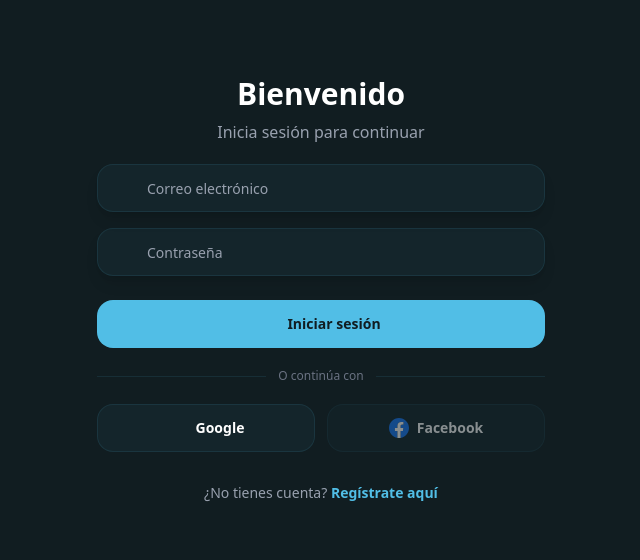
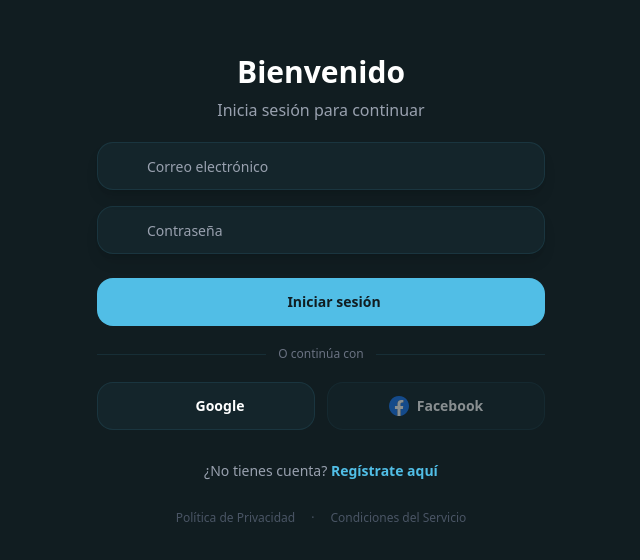
Before and after one commit to dev-tective/isil-syllabus, a React (Vite) app: page /login in a window 1280 px wide. Shown: the part 110-670 px from the top of the page, without its empty margins (319-959 px from the left). Built offline with nearby package versions, Linux system fonts and the light colour scheme; no server answers; some icons are missing.

Commit message:
cambaindo login

```diff
--- a/src/auth/Login.tsx
+++ b/src/auth/Login.tsx
@@ -1,7 +1,7 @@
 import { useEffect, useState } from "react";
 import { supabase } from "../lib/supabaseClient";
 import { Icon } from '@iconify/react';
-import { useNavigate } from "react-router-dom";
+import { useNavigate, Link } from "react-router-dom";
 
 export const Login = () => {
     const [isLogin, setIsLogin] = useState(true);
@@ -218,6 +218,17 @@ export const Login = () => {
                         </strong>
                     </button>
                 </div>
+
+                {/* ── Legal links ── */}
+                <div className="flex items-center justify-center gap-4 pt-2 text-xs text-gray-600">
+                    <Link to="/privacy" className="hover:text-gray-400 transition-colors">
+                        Política de Privacidad
+                    </Link>
+                    <span>·</span>
+                    <Link to="/terms" className="hover:text-gray-400 transition-colors">
+                        Condiciones del Servicio
+                    </Link>
+                </div>
             </section>
         </div>
     );
```
